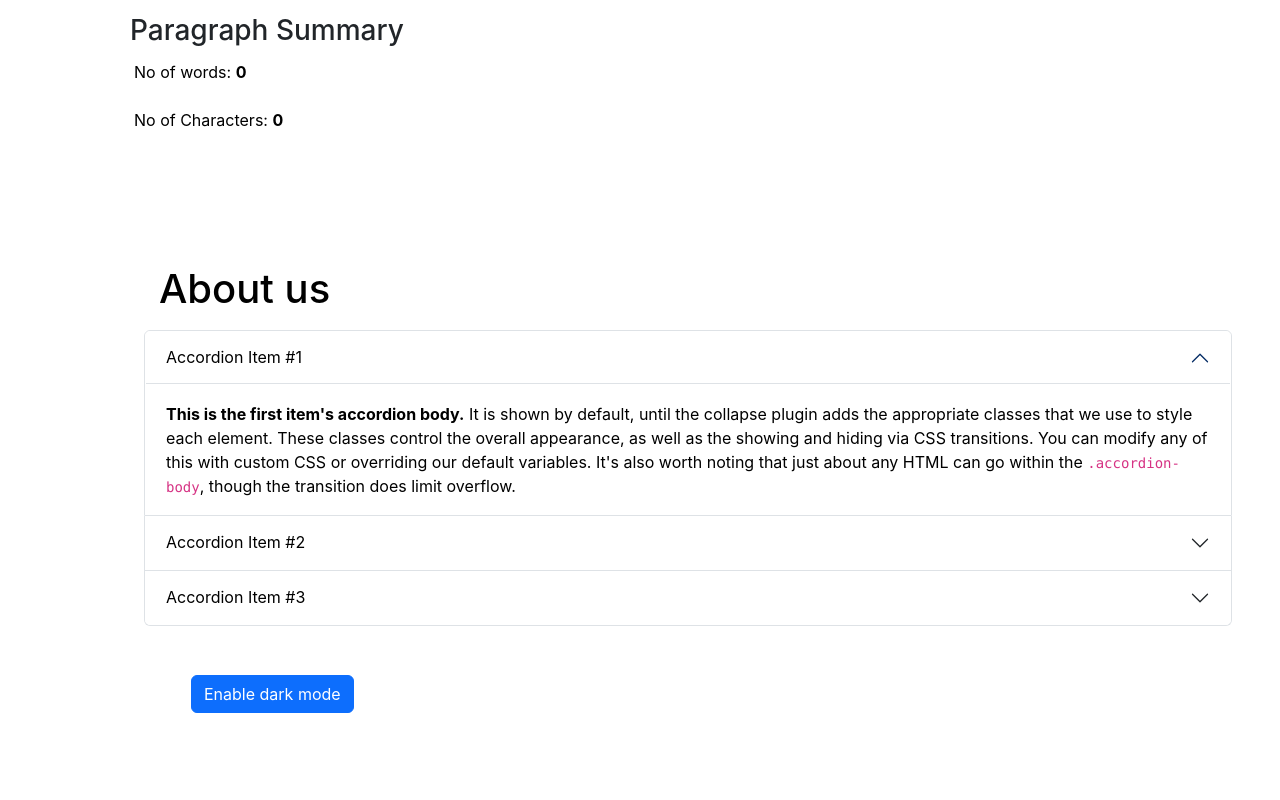
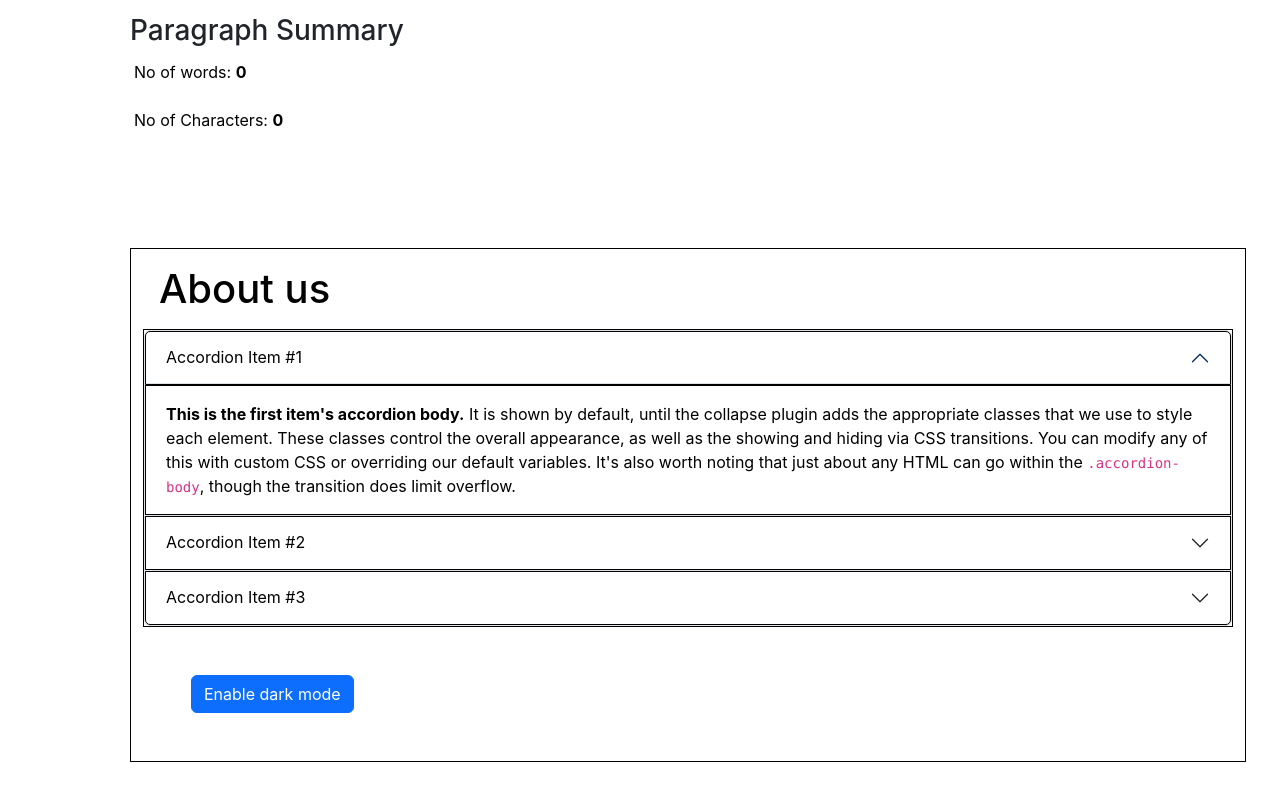
Before and after one commit to sudip22-p/react-learn-second, a React (Create React App) app: page / in a window 1280 px wide. Shown: the part 574-1374 px from the top of the page. Built offline with nearby package versions, Linux system fonts and the light colour scheme.

Commit message:
About Us --border added @ default usestate

```diff
--- a/src/components/About.js
+++ b/src/components/About.js
@@ -7,7 +7,7 @@ export default function About() {
     {
       color:'black',
       backgroundColor:'white',
-      border:'1px solid white',
+      border:'1px solid black',
     }
   );
   let toggleStyle=()=>{
```
